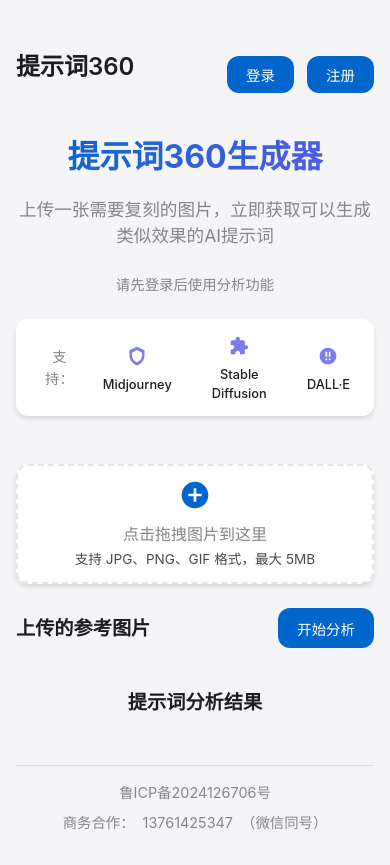
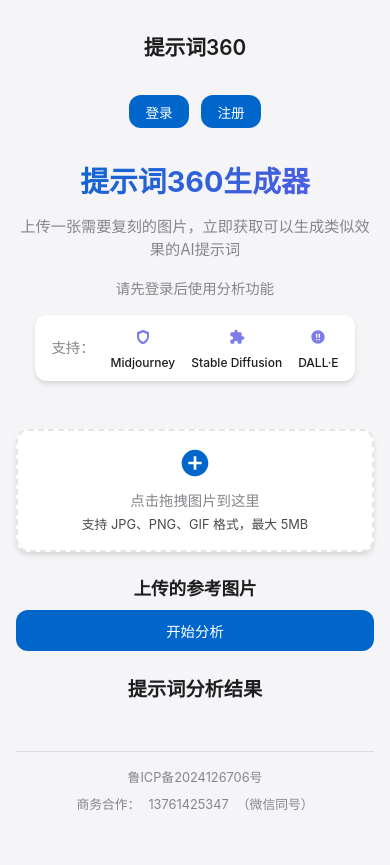
Before and after one commit to yangminqiu/tishici123, a website: page index.html in a window 390 px wide. Drawn offline with Linux system fonts and the light colour scheme; no server answers.

Commit message:
v5.0.0: 移动端优化和响应式改进 - 全面优化移动端界面 - 改进响应式布局 - 优化按钮和文字大小 - 改进内容区域布局 - 优化模态框在移动端的显示

```diff
--- a/styles.css
+++ b/styles.css
@@ -880,3 +880,158 @@
     border-color: #E5E5E5;
     transform: none;
 }
+
+/* 移动端响应式优化 */
+@media (max-width: 768px) {
+    /* 容器内边距调整 */
+    .container {
+        padding: 1rem;
+    }
+
+    /* 导航栏优化 */
+    .nav-bar {
+        padding: 1rem 0;
+    }
+
+    .nav-left h2 {
+        font-size: 1.3rem;
+    }
+
+    /* 按钮大小调整 */
+    .btn-login, .btn-register {
+        padding: 0.4rem 1rem;
+        font-size: 0.85rem;
+    }
+
+    /* 标题大小调整 */
+    header h1 {
+        font-size: 1.8rem;
+        margin-bottom: 0.8rem;
+    }
+
+    header p {
+        font-size: 0.95rem;
+        margin-bottom: 1rem;
+    }
+
+    /* 支持工具图标调整 */
+    .supported-tools {
+        padding: 0.6rem 1rem;
+        gap: 1rem;
+    }
+
+    .tool-item img {
+        width: 24px;
+        height: 24px;
+    }
+
+    .tool-name {
+        font-size: 0.75rem !important;
+    }
+
+    /* 上传区域优化 */
+    .upload-area {
+        padding: 1rem;
+    }
+
+    .upload-icon {
+        width: 32px;
+        height: 32px;
+    }
+
+    .upload-title {
+        font-size: 0.9rem;
+    }
+
+    .upload-desc {
+        font-size: 0.8rem !important;
+    }
+
+    /* 内容区域布局优化 */
+    .content-wrapper {
+        flex-direction: column;
+        gap: 1rem;
+    }
+
+    .section-header {
+        flex-direction: column;
+        align-items: stretch;
+        gap: 0.5rem;
+    }
+
+    .section-header h3 {
+        font-size: 1.1rem;
+    }
+
+    .btn-analyze {
+        width: 100%;
+        padding: 0.5rem 1rem;
+    }
+
+    /* 预览和结果区域调整 */
+    .preview-area, .result-area {
+        padding: 0.5rem;
+        margin: 0.5rem 0;
+    }
+
+    .prompt-box {
+        padding: 1rem;
+    }
+
+    .prompt-box textarea {
+        font-size: 0.9rem;
+        min-height: 200px;
+    }
+
+    /* 提示区域优化 */
+    .tips {
+        padding: 1rem;
+    }
+
+    .tips p {
+        font-size: 0.85rem;
+    }
+
+    .tips li {
+        font-size: 0.8rem;
+    }
+
+    /* 模态框优化 */
+    .modal-content {
+        padding: 1.5rem;
+        width: 95%;
+    }
+
+    .modal-header h2 {
+        font-size: 1.3rem;
+    }
+
+    .form-group input {
+        padding: 0.6rem 0.8rem;
+        font-size: 0.9rem;
+    }
+
+    /* 页脚优化 */
+    footer {
+        margin-top: 2rem;
+        padding: 1rem 0;
+    }
+
+    .footer-item {
+        font-size: 0.8rem;
+    }
+}
+
+/* 小屏幕设备优化 */
+@media (max-width: 480px) {
+    .nav-bar {
+        flex-direction: column;
+        gap: 1rem;
+        align-items: center;
+    }
+
+    .supported-tools {
+        flex-wrap: wrap;
+        justify-content: center;
+    }
+}
```
Also changed, not shown: README.md.
